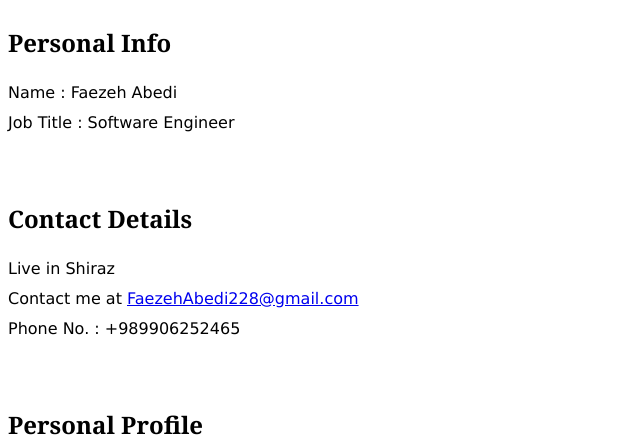
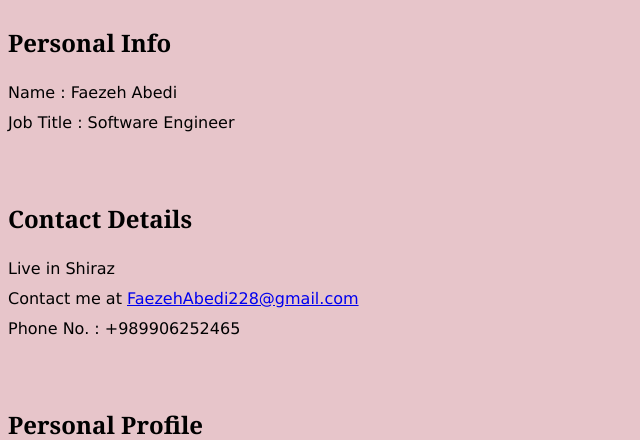
Before and after one commit to FaezehAbedi/FaezehAbedi-github.io, a PHP site: page / in a window 1280 px wide. Shown: the top 440 px of the page, without its empty margins (0-640 px from the left). Run offline with PHP 8.4, Linux system fonts and the light colour scheme.

Commit message:
Update introduce.css

```diff
--- a/introduce.css
+++ b/introduce.css
@@ -25,6 +25,7 @@ footer, header, hgroup, menu, nav, section {
 }
 body {
  line-height: 30px;
+ background-color: rgb(231, 197, 202);
 }
 ol, ul {
  list-style: none;
```
